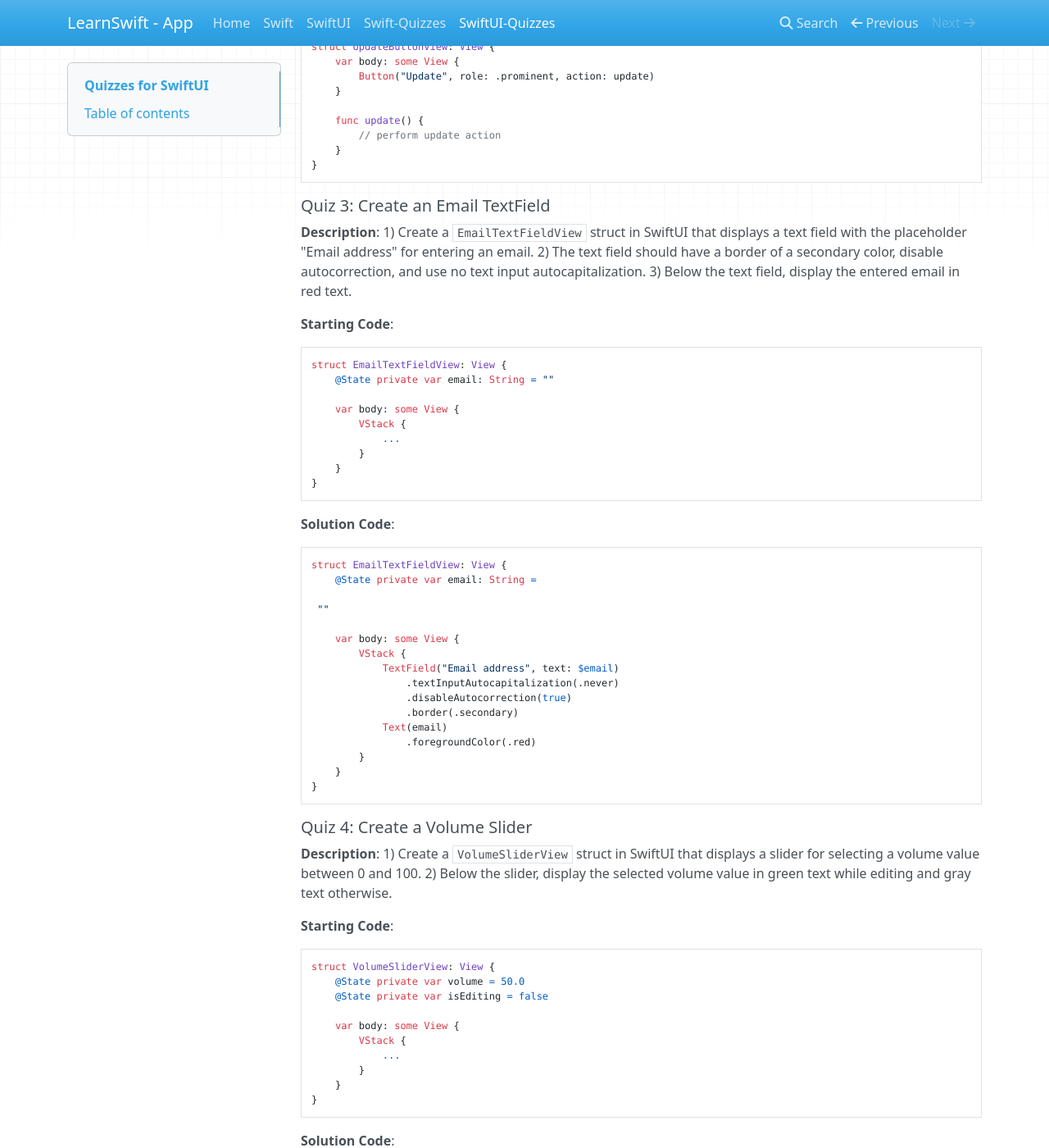
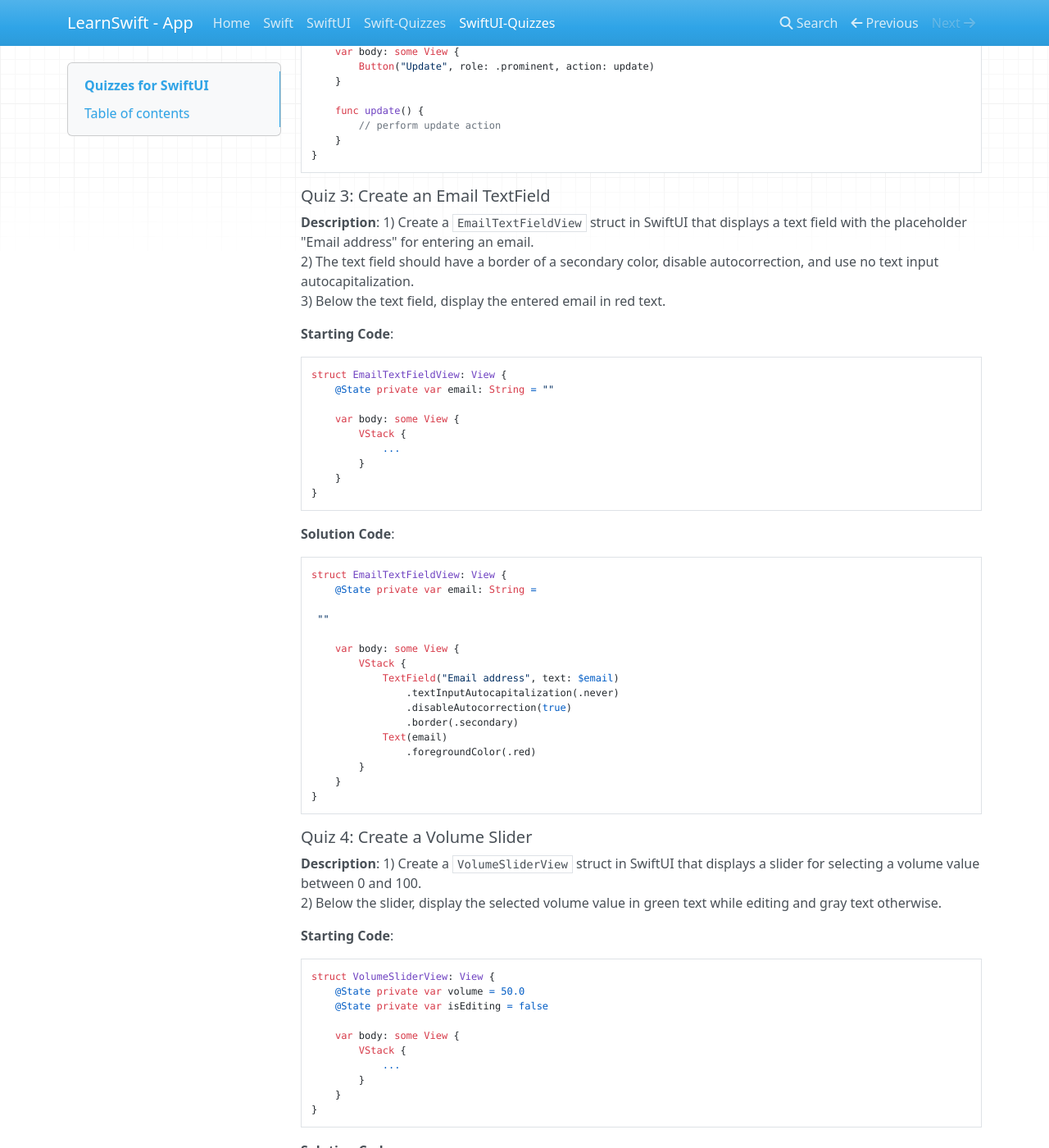
Before and after one commit to Leon0932/ModulariOSLernApp-Content, an MkDocs documentation site: the page built from docs/swiftUIQuiz.md, in a window 1280 px wide and 1400 px high, scrolled down 5586 px. Shown: the whole window at 82% size. Built offline with MkDocs 1.6.1, drawn with Linux system fonts in a browser that asks for light colours; nearby versions of some CDN libraries; some of the changed text lies outside the part shown.

```diff
--- a/docs/swiftUIQuiz.md
+++ b/docs/swiftUIQuiz.md
@@ -178,7 +178,7 @@ struct ToggleSwitch: View {
 ##### Quiz 2: Bind a Toggle Button
 
 **Description**:
-1) Create a `ToggleButton` struct in SwiftUI that toggles between "Start" and "Stop" using a binding variable.
+1) Create a `ToggleButton` struct in SwiftUI that toggles between "Start" and "Stop" using a binding variable.<br>
 2) Then, create a `ControlView` struct that uses `ToggleButton` and binds its `isStarted` state.
 
 **Starting Code**:
@@ -296,8 +294,8 @@ struct UpdateButtonView: View {
 ##### Quiz 3: Create an Email TextField
 
 **Description**:
-1) Create a `EmailTextFieldView` struct in SwiftUI that displays a text field with the placeholder "Email address" for entering an email.
-2) The text field should have a border of a secondary color, disable autocorrection, and use no text input autocapitalization.
+1) Create a `EmailTextFieldView` struct in SwiftUI that displays a text field with the placeholder "Email address" for entering an email.<br>
+2) The text field should have a border of a secondary color, disable autocorrection, and use no text input autocapitalization.<br>
 3) Below the text field, display the entered email in red text.
 
 **Starting Code**:
@@ -336,7 +334,7 @@ struct EmailTextFieldView: View {
 ##### Quiz 4: Create a Volume Slider
 
 **Description**:
-1) Create a `VolumeSliderView` struct in SwiftUI that displays a slider for selecting a volume value between 0 and 100.
+1) Create a `VolumeSliderView` struct in SwiftUI that displays a slider for selecting a volume value between 0 and 100.<br>
 2) Below the slider, display the selected volume value in green text while editing and gray text otherwise.
 
 **Starting Code**:
@@ -381,7 +379,7 @@ struct VolumeSliderView: View {
 ##### Quiz 1: Create a Food Navigation Stack
 
 **Description**:
-1) Create a `FoodNavigationView` struct in SwiftUI that displays a list of food items using a `NavigationStack`.
+1) Create a `FoodNavigationView` struct in SwiftUI that displays a list of food items using a `NavigationStack`.<br>
 2) Each food item should be a navigation link that navigates to a new view displaying the selected food name.
 
 **Starting Code**:
@@ -418,8 +416,8 @@ struct FoodNavigationView: View {
 ##### Quiz 2: Create a Category Tab View
 
 **Description**:
-1) Create a `CategoryTabView` struct in SwiftUI that displays a `TabView` with two tabs.
-2) The first tab should display "Fruits" with a badge of "5" and an icon of an apple.
+1) Create a `CategoryTabView` struct in SwiftUI that displays a `TabView` with two tabs.<br>
+2) The first tab should display "Fruits" with a badge of "5" and an icon of an apple.<br>
 3) The second tab should display "Vegetables" with a badge of "3" and an icon of a carrot.
 
 **Starting Code**:
```
Also changed, not shown: other parts of docs/swiftUIQuiz.md (+4 -6 lines), site/index.html, site/search/search_index.json, site/swiftUI/index.html, site/swiftUIQuiz/index.html, 2 other files.
